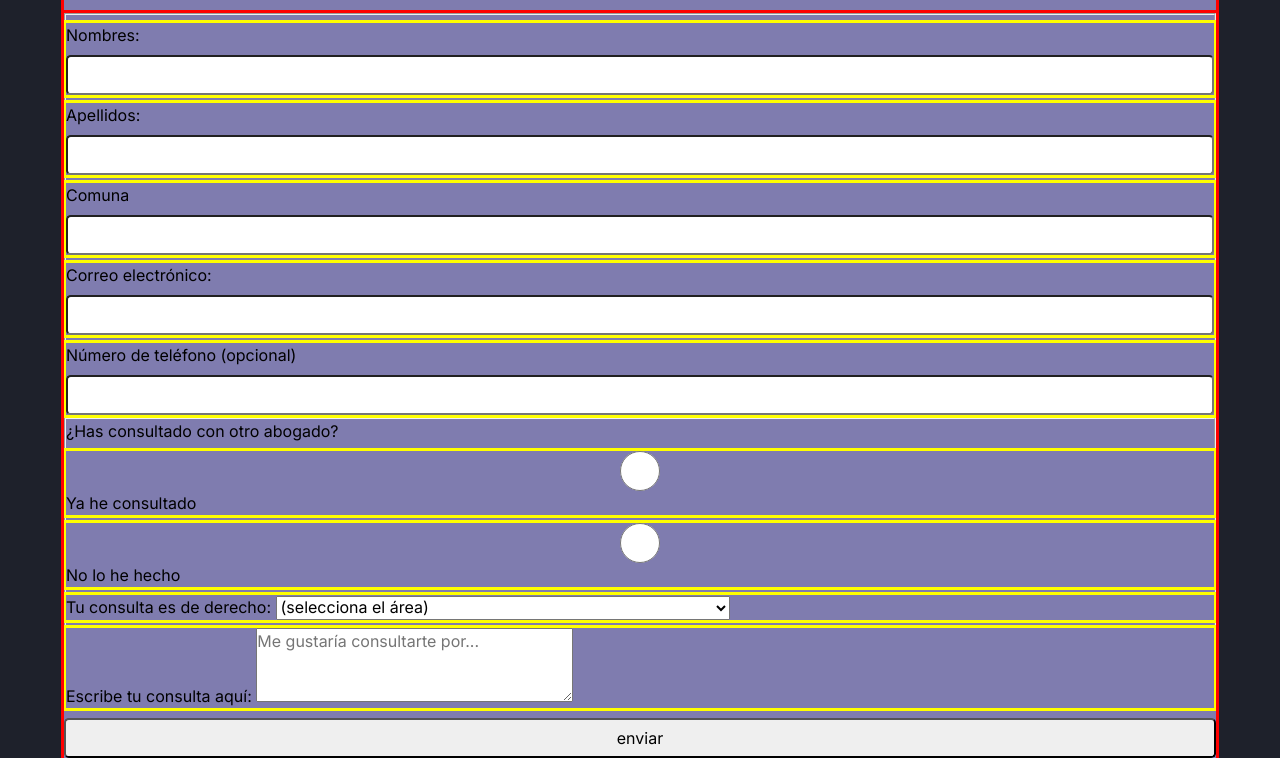
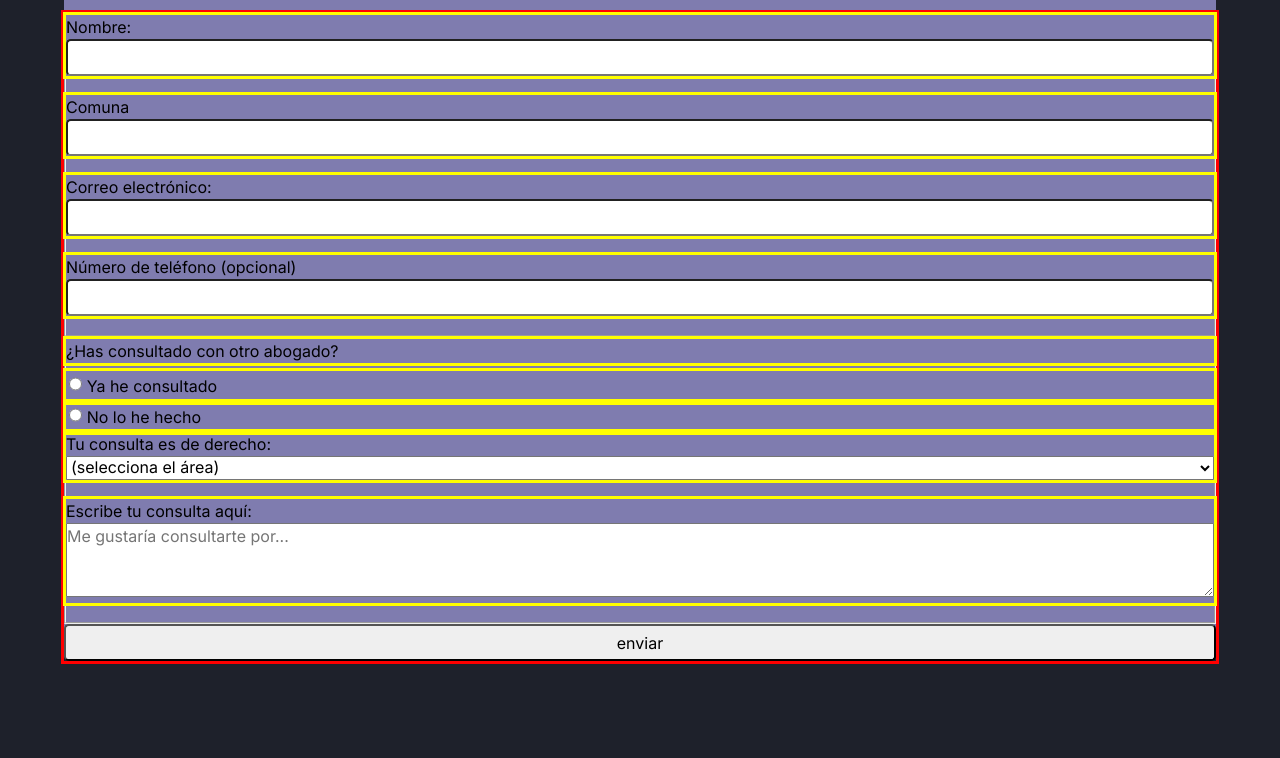
Before and after one commit to sebadev27/fcc_survey, a website built with Vite: page fcc-survey-project/index.html in a window 1280 px wide. Shown: the part 94-852 px from the top of the page. After the commit the page ends 816 px from the top, so only its background shows below. Built offline with nearby package versions, Linux system fonts and the light colour scheme.

Commit message:
almost ready, I think

```diff
--- a/fcc-survey-project/index.html
+++ b/fcc-survey-project/index.html
@@ -19,10 +19,7 @@
       <form action="'https://register-demo.freecodecamp.org'">
         <fieldset>
           <label
-            >Nombres: <input type="text" name="first-name" required
-          /></label>
-          <label
-            >Apellidos: <input type="text" name="last-name" required
+            >Nombre: <input type="text" name="first-name" required
           /></label>
           <label>Comuna <input type="text" name="address" required /></label>
           <label
@@ -36,26 +33,24 @@
           /></label>
         </fieldset>
         <fieldset>
-          <p>¿Has consultado con otro abogado?</p>
-          <label
-            ><input type="radio" name="consult-lawyer" class="inline" /> Ya he
-            consultado</label
+          <p class="otro-abogado">¿Has consultado con otro abogado?</p>
+          <label class="otro-abogado-opciones"
+            ><input type="radio" name="consult-lawyer" class="radio-btn" /> Ya
+            he consultado</label
           >
-          <label
-            ><input type="radio" name="consult-lawyer" class="inline" /> No lo
-            he hecho</label
+          <label class="otro-abogado-opciones"
+            ><input type="radio" name="consult-lawyer" class="radio-btn" /> No
+            lo he hecho</label
           >
           <label
             >Tu consulta es de derecho:
-            <select name="referrer">
+            <select name="referrer" class="select-area">
               <option value="">(selecciona el área)</option>
-              <option value="1">
-                Derecho de Familia (divorcios, pensión de alimentos, etc)
-              </option>
+              <option value="1">Derecho de Familia</option>
               <option value="2">Derecho Laboral</option>
               <option value="3">Derecho Civil</option>
               <option value="4">Derecho penal</option>
-              <option value="4">Otro</option>
+              <option value="4">Otro / No lo sé</option>
             </select>
           </label>
           <label
--- a/fcc-survey-project/sass/partials/_layout.scss
+++ b/fcc-survey-project/sass/partials/_layout.scss
@@ -6,6 +6,7 @@ body {
   color: black;
   font-family: $font-family;
   font-size: $font-size-text;
+  font-style: $fw-Regular-400;
 }
 
 .container {
@@ -15,8 +16,8 @@ body {
   justify-content: center;
   align-self: center;
   background-color: $primary-color;
-  @include cuadro-rojo;
   margin: 1rem auto;
+  border-radius: 0.5rem;
 }
 
 h1 {
@@ -24,24 +25,35 @@ h1 {
   padding: 0;
   text-align: center;
   font-size: $font-size-title;
+  font-weight: $fw-ExtraBold-800;
 }
 
 .subtitle {
   @include cuadro-verde;
   text-align: center;
   margin-top: 0.5rem;
+  font-weight: $fw-Medium-500;
 }
 
 form {
   @include cuadro-rojo;
   margin-top: 1rem;
+  width: 100%;
+}
+
+fieldset {
+  position: relative;
+  width: 100%;
+  padding: 0;
+  margin: 0;
 }
 
 label,
 input {
+  position: relative;
   display: block;
   width: 100%;
-  margin-top: 0.5rem;
+  margin-bottom: 1.2rem;
 }
 
 label {
@@ -50,5 +62,52 @@ label {
 
 input {
   border-radius: 0.3rem;
-  height: 2.5rem;
+  height: 2.3rem;
 }
+
+select {
+  display: block;
+  position: relative;
+  width: 100%;
+}
+
+p {
+  width: 100%;
+  position: relative;
+}
+
+.otro-abogado {
+  margin-bottom: 0.5rem;
+  @include cuadro-amarillo;
+}
+
+.otro-abogado-opciones {
+  padding: 0.2rem;
+  margin: 0;
+}
+
+.radio-btn {
+  display: inline;
+  width: unset;
+  height: 1rem;
+  align-self: center;
+  margin: 0;
+}
+
+.select-area,
+option {
+  width: 100%;
+  position: relative;
+  width: 100%;
+}
+
+textarea {
+  position: relative;
+  width: 100%;
+}
+
+//
+
+input[type="number"] {
+  -moz-appearance: textfield;
+}
```
Also changed, not shown: fcc-survey-project/style.css, 1 other file.
